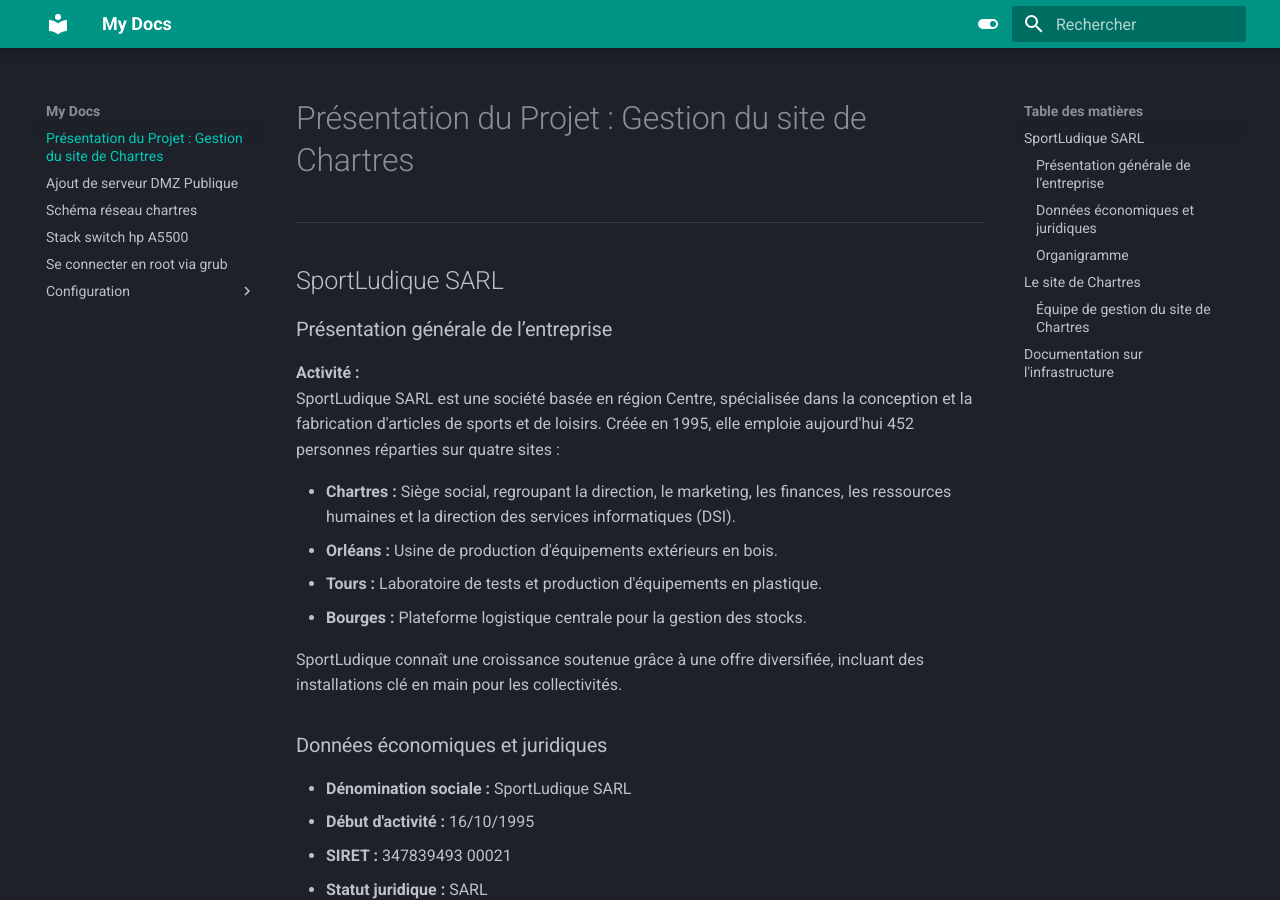
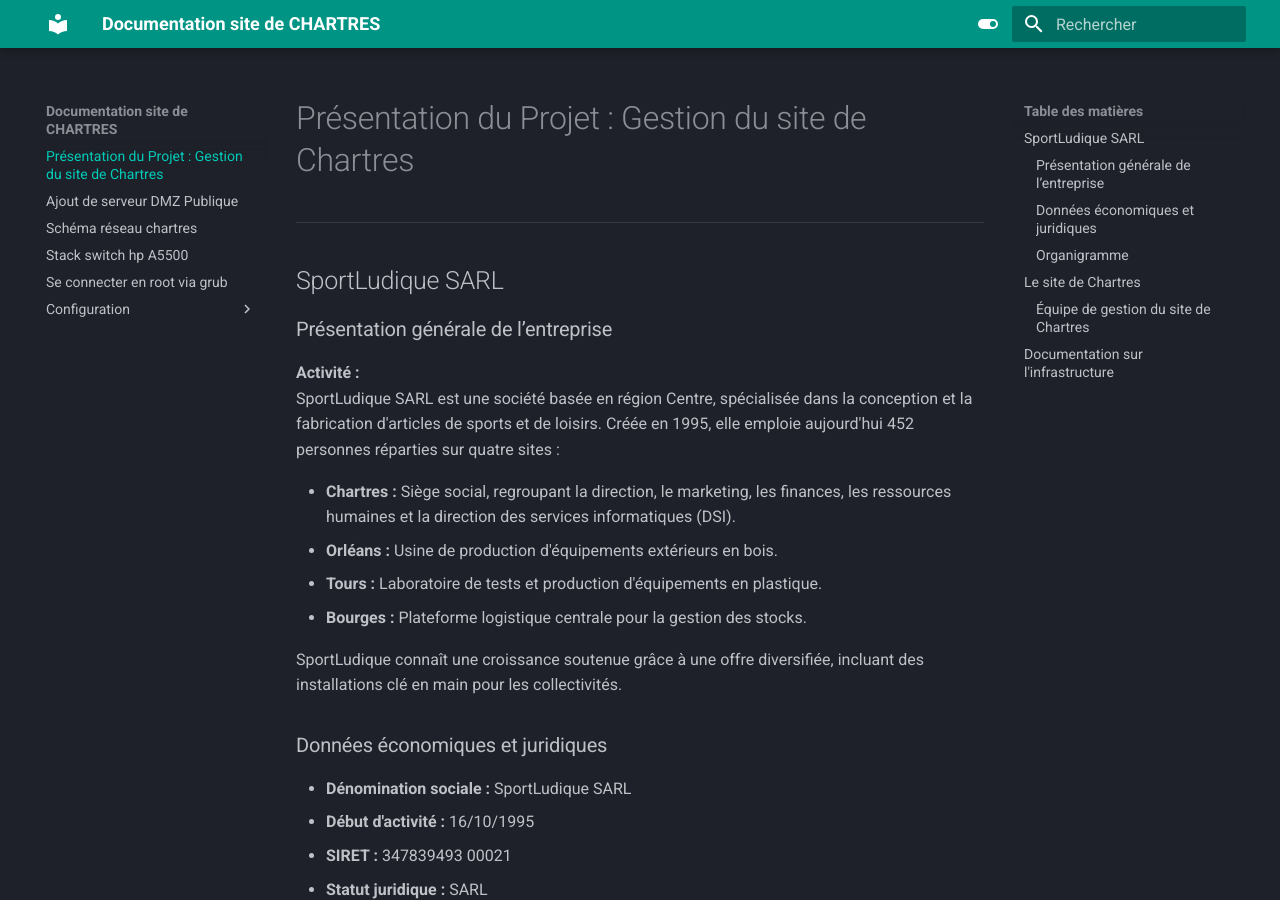
Before and after one commit to HeaZzY/Mkdocs, an MkDocs documentation site: the page built from docs/index.md, in a window 1280 px wide and 900 px high. Built offline with MkDocs 1.6.1 and Material for MkDocs 9.7.7, drawn with Linux system fonts in a browser that asks for light colours.

Commit message:
Mise à jour du titre

```diff
--- a/mkdocs.yml
+++ b/mkdocs.yml
@@ -1,4 +1,4 @@
-site_name: My Docs
+site_name: Documentation site de CHARTRES
 theme:
   name: material
   language: fr
```
